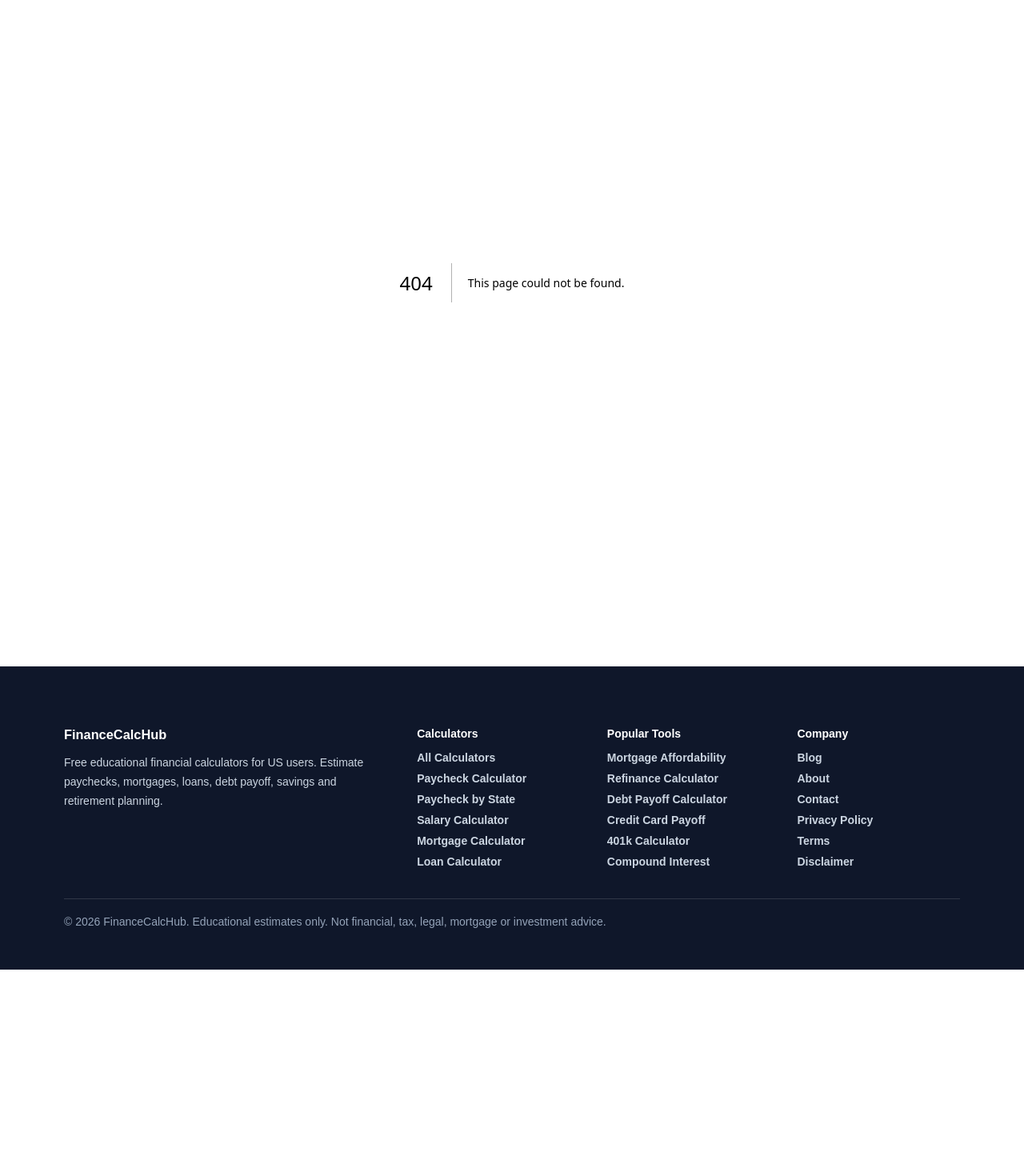
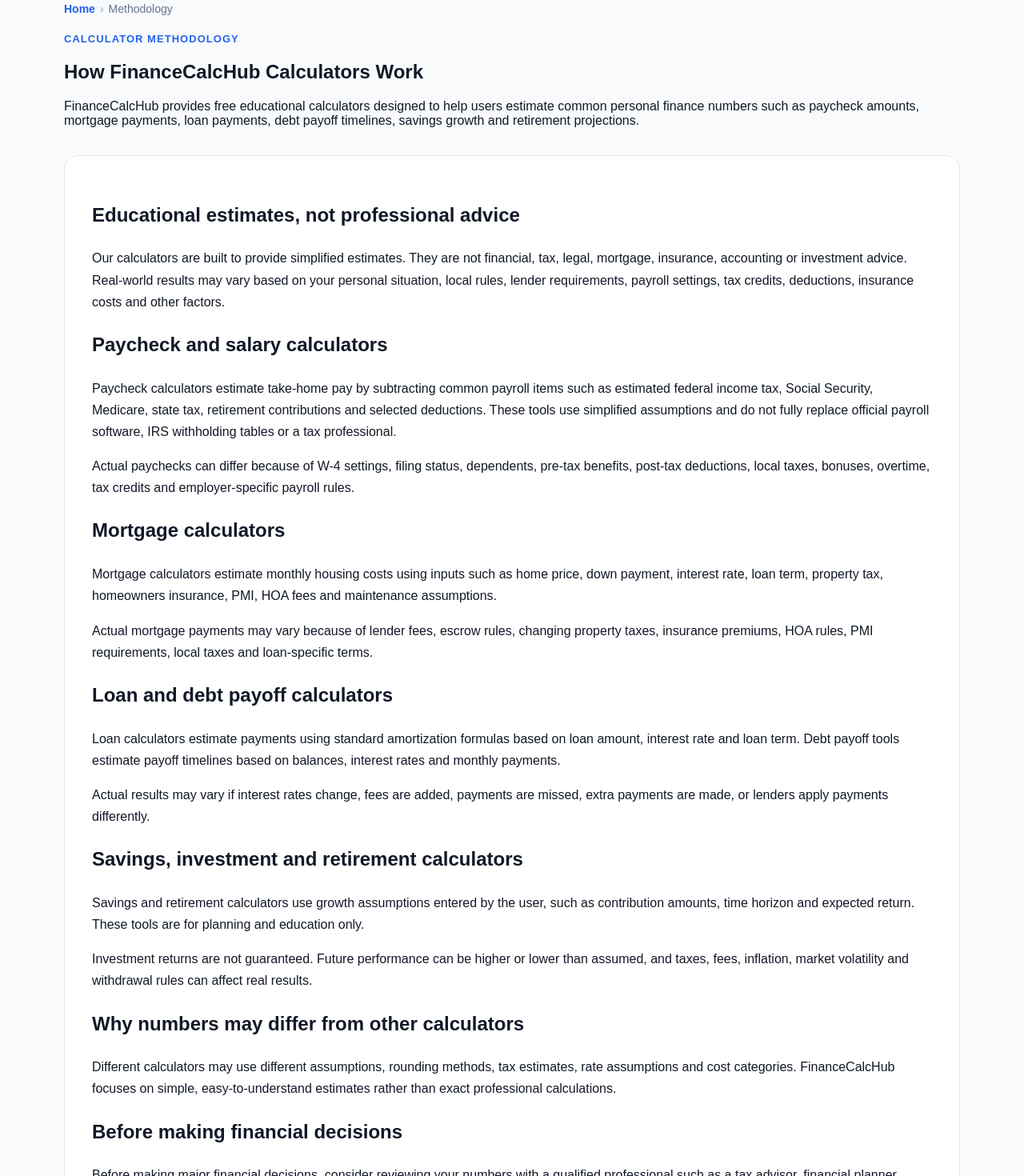
Before and after one commit to milicdejan94-ai/financecalchub, a Next.js app: page /methodology in a window 1280 px wide. Before the commit this address had no page. Shown: the part 120-1590 px from the top of the page at 80% size. Before the commit the page ends 1332 px from the top, so only its background shows below. Built offline with nearby package versions, Linux system fonts and the light colour scheme.

Commit message:
Add calculator methodology page

```diff
--- a/app/layout.tsx
+++ b/app/layout.tsx
@@ -152,6 +152,7 @@
                 <h4>Company</h4>
                 <a href="/blog">Blog</a>
                 <a href="/about">About</a>
+                <a href="/methodology">Methodology</a>
                 <a href="/contact">Contact</a>
                 <a href="/privacy-policy">Privacy Policy</a>
                 <a href="/terms">Terms</a>
--- /dev/null
+++ b/app/methodology/page.tsx
@@ -0,0 +1,130 @@
+import Breadcrumbs from '../../components/Breadcrumbs';
+
+export const metadata = {
+  title: 'Methodology | FinanceCalcHub',
+  description:
+    'Learn how FinanceCalcHub calculators work, what assumptions they use, and why results are educational estimates only.',
+};
+
+export default function MethodologyPage() {
+  return (
+    <section className="section">
+      <div className="container">
+        <Breadcrumbs
+          items={[
+            { label: 'Home', href: '/' },
+            { label: 'Methodology' },
+          ]}
+        />
+
+        <p className="eyebrow">Calculator methodology</p>
+
+        <h1>How FinanceCalcHub Calculators Work</h1>
+
+        <p>
+          FinanceCalcHub provides free educational calculators designed to help
+          users estimate common personal finance numbers such as paycheck
+          amounts, mortgage payments, loan payments, debt payoff timelines,
+          savings growth and retirement projections.
+        </p>
+
+        <div className="content-box" style={{ marginTop: 34 }}>
+          <h2>Educational estimates, not professional advice</h2>
+
+          <p>
+            Our calculators are built to provide simplified estimates. They are
+            not financial, tax, legal, mortgage, insurance, accounting or
+            investment advice. Real-world results may vary based on your personal
+            situation, local rules, lender requirements, payroll settings, tax
+            credits, deductions, insurance costs and other factors.
+          </p>
+
+          <h2>Paycheck and salary calculators</h2>
+
+          <p>
+            Paycheck calculators estimate take-home pay by subtracting common
+            payroll items such as estimated federal income tax, Social Security,
+            Medicare, state tax, retirement contributions and selected
+            deductions. These tools use simplified assumptions and do not fully
+            replace official payroll software, IRS withholding tables or a tax
+            professional.
+          </p>
+
+          <p>
+            Actual paychecks can differ because of W-4 settings, filing status,
+            dependents, pre-tax benefits, post-tax deductions, local taxes,
+            bonuses, overtime, tax credits and employer-specific payroll rules.
+          </p>
+
+          <h2>Mortgage calculators</h2>
+
+          <p>
+            Mortgage calculators estimate monthly housing costs using inputs such
+            as home price, down payment, interest rate, loan term, property tax,
+            homeowners insurance, PMI, HOA fees and maintenance assumptions.
+          </p>
+
+          <p>
+            Actual mortgage payments may vary because of lender fees, escrow
+            rules, changing property taxes, insurance premiums, HOA rules, PMI
+            requirements, local taxes and loan-specific terms.
+          </p>
+
+          <h2>Loan and debt payoff calculators</h2>
+
+          <p>
+            Loan calculators estimate payments using standard amortization
+            formulas based on loan amount, interest rate and loan term. Debt
+            payoff tools estimate payoff timelines based on balances, interest
+            rates and monthly payments.
+          </p>
+
+          <p>
+            Actual results may vary if interest rates change, fees are added,
+            payments are missed, extra payments are made, or lenders apply
+            payments differently.
+          </p>
+
+          <h2>Savings, investment and retirement calculators</h2>
+
+          <p>
+            Savings and retirement calculators use growth assumptions entered by
+            the user, such as contribution amounts, time horizon and expected
+            return. These tools are for planning and education only.
+          </p>
+
+          <p>
+            Investment returns are not guaranteed. Future performance can be
+            higher or lower than assumed, and taxes, fees, inflation, market
+            volatility and withdrawal rules can affect real results.
+          </p>
+
+          <h2>Why numbers may differ from other calculators</h2>
+
+          <p>
+            Different calculators may use different assumptions, rounding methods,
+            tax estimates, rate assumptions and cost categories. FinanceCalcHub
+            focuses on simple, easy-to-understand estimates rather than exact
+            professional calculations.
+          </p>
+
+          <h2>Before making financial decisions</h2>
+
+          <p>
+            Before making major financial decisions, consider reviewing your
+            numbers with a qualified professional such as a tax advisor,
+            financial planner, mortgage lender, insurance professional or legal
+            advisor.
+          </p>
+
+          <h2>Report an issue</h2>
+
+          <p>
+            If you notice an error, outdated assumption or confusing result,
+            please contact us at contact@financecalchub.com so we can review it.
+          </p>
+        </div>
+      </div>
+    </section>
+  );
+}
```
